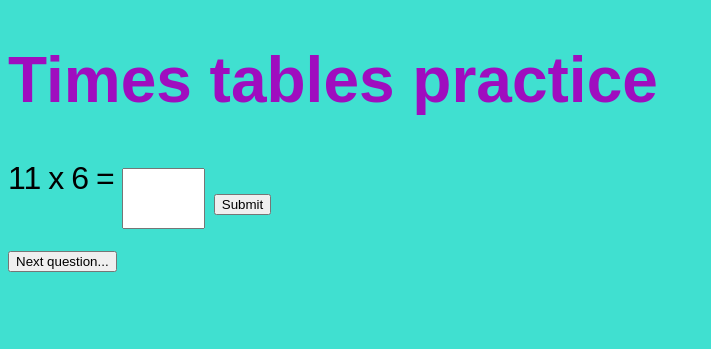
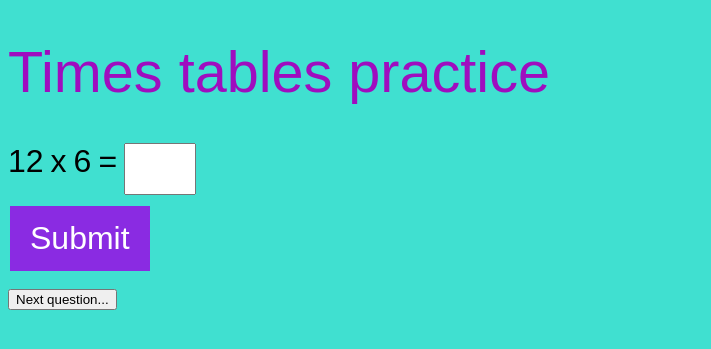
Before and after one commit to chrisrusselldigital/timestables, a PHP site: page / in a window 1280 px wide. Shown: the top 349 px of the page, without its empty margins (0-711 px from the left). Run offline with PHP 8.4, Linux system fonts and the light colour scheme.

Commit message:
Adds button design

```diff
--- a/index.html
+++ b/index.html
@@ -9,11 +9,12 @@
     <h1>Times tables practice</h1>
     <form id="answer" onSubmit="parseAnswer(); return false;">
 
+<label>
        <div id="firstpart" class="question"></div>
        <div id="times" class="question"> x </div>
        <div id="secondpart" class="question"></div>
        <div id="equals" class="question"> = </div>
-
+</label>
   <p></p>
       <input type="number" id="MyAnswer" size="2"></input>
       <input type="submit" name="button" value="Submit"></input>
--- a/tables.css
+++ b/tables.css
@@ -1,6 +1,9 @@
 h1 {
   font-family: sans-serif;
+  font-weight: 500;
+  font-size: 1.8em;
   color: #9f0dbf;
+
 }
 
 body {
@@ -9,12 +12,43 @@ body {
   font-size: 2em;
 }
 
+label {
+  display: block;
+}
+
 input[type=number] {
-  width: 5%;
-  padding: 10px 8px;
-  margin: 8px 0;
+  width: 60px;
+  height: 40px;
+  display: block;
+  padding: 4px;
+  margin: 7px 0;
   font-size: 1em;
 }
+
+input[type=button], input[type=submit], input[type=reset] {
+  background-color: #8A2BE2;
+  font-size: 1em;
+  color: white;
+  border: none;
+  padding: 14px 20px;
+  margin: 4px 2px;
+}
+
+
+/* Removes arrows in number input */
+
+/* Chrome, Safari, Edge, Opera */
+input::-webkit-outer-spin-button,
+input::-webkit-inner-spin-button {
+  -webkit-appearance: none;
+  margin: 0;
+}
+
+/* Firefox */
+input[type=number] {
+  -moz-appearance: textfield;
+}
+
 
 div.question {
   float: left;
--- a/tables.js
+++ b/tables.js
@@ -1,6 +1,6 @@
 
-var multiplier = Math.floor(Math.random() * (12 - 1 + 1))
-var multiplicand = Math.floor(Math.random() * (12 - 1 + 1))
+var multiplier = Math.floor(Math.random() * (13 - 1 + 1))
+var multiplicand = Math.floor(Math.random() * (13 - 1 + 1))
 var solution = multiplier * multiplicand;
 document.getElementById("firstpart").innerHTML = multiplier;
 document.getElementById("secondpart").innerHTML = multiplicand;
```
